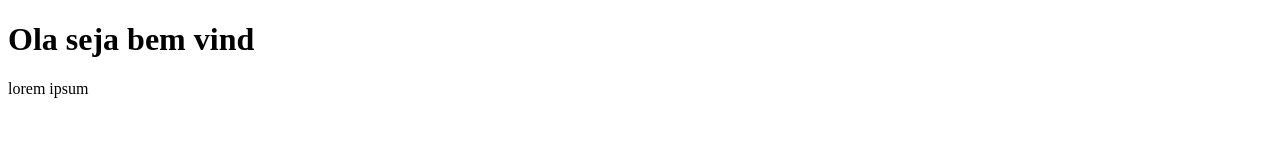
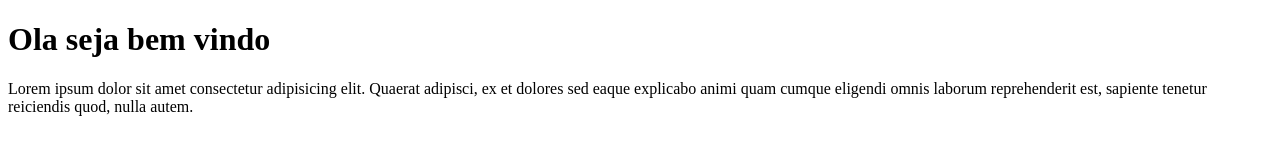
Before and after one commit to TaranehPaula/ETL, a plain HTML site: page index.html in a window 1280 px wide. Drawn offline with Linux system fonts and the light colour scheme.

Commit message:
Update index.html

```diff
--- a/index.html
+++ b/index.html
@@ -7,8 +7,8 @@
     <title>||Portfolio</title>
 </head>
 <body>
-   <h1>Ola seja bem vind</h1>
-   <p>lorem ipsum</p>
+   <h1>Ola seja bem vindo</h1>
+   <p>Lorem ipsum dolor sit amet consectetur adipisicing elit. Quaerat adipisci, ex et dolores sed eaque explicabo animi quam cumque eligendi omnis laborum reprehenderit est, sapiente tenetur reiciendis quod, nulla autem.</p>
 
 
 </body>
```
